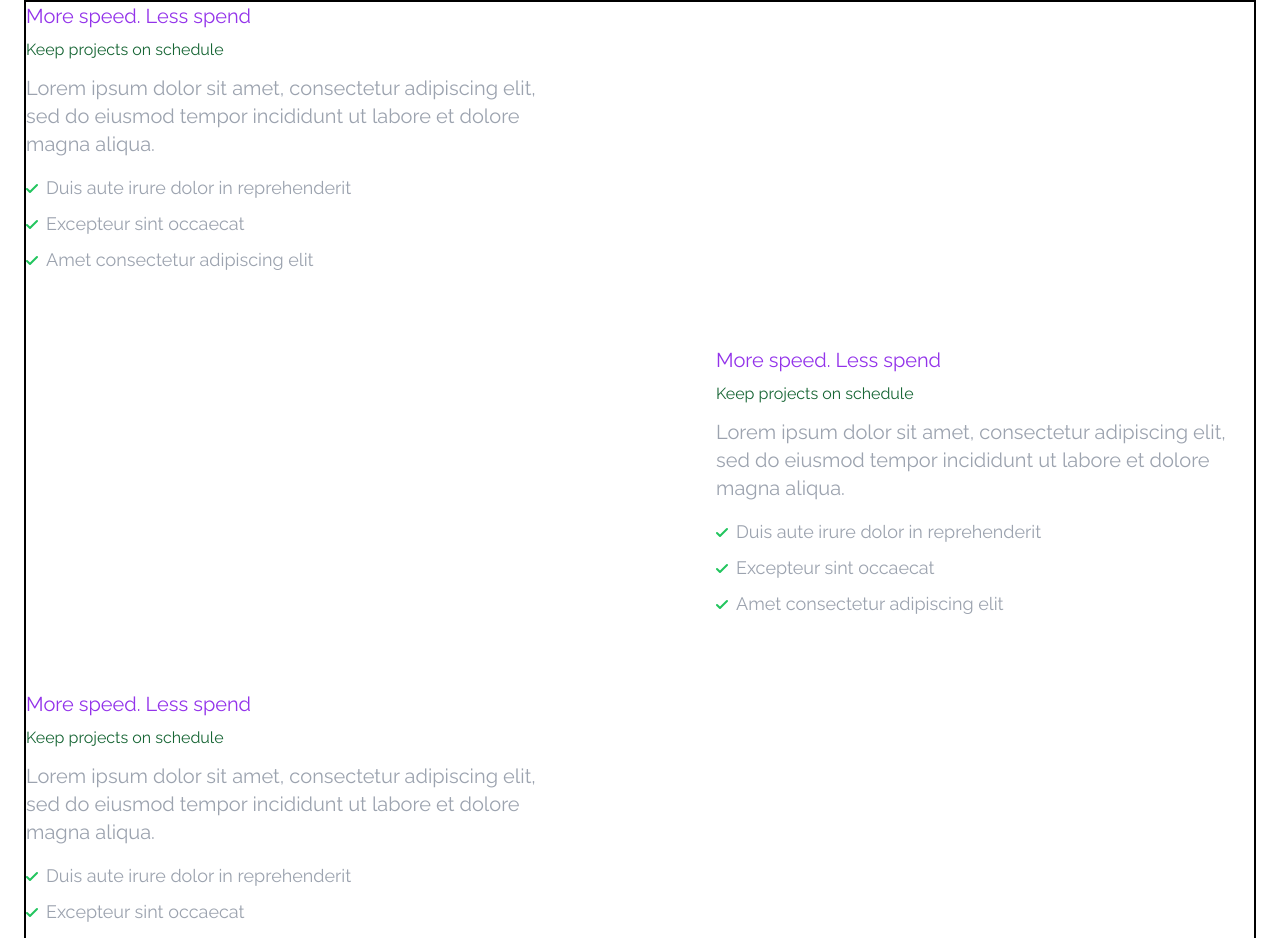
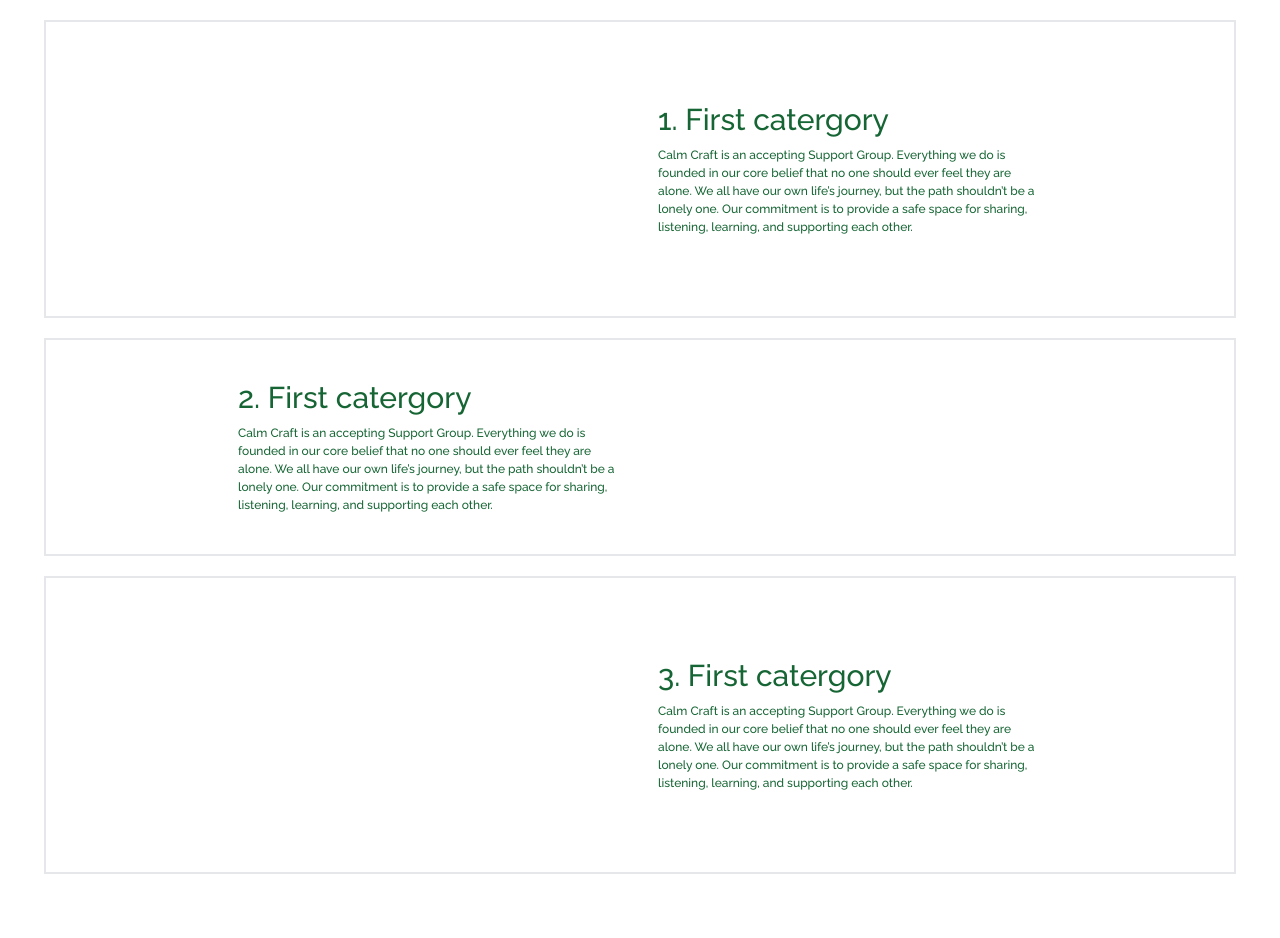
Before and after one commit to heritierbagumire/calm-craft, a React (Create React App) app: page / in a window 1280 px wide. Shown: the part 1380-2318 px from the top of the page. Built offline with nearby package versions, Linux system fonts and the light colour scheme.

Commit message:
about changed

```diff
--- a/src/components/About.jsx
+++ b/src/components/About.jsx
@@ -16,9 +16,11 @@
             <div className="w-full mx-0 text-start pb-8 md:pb-16">
               <div className="flex flex-col md:flex md:flex-row justify-around text-sm gap-x-4  overflow-hidden font-semibold px-2 m-2 text-green-800  my-4 py-4 ">
                 <div className="w-full h-fill md:w-8/10">
-                  <p className="text-start text-5xl">About Us</p>
+                  <p className="text-center md:text-start text-5xl ">
+                    About Us
+                  </p>
                   <div className="w-full  ">
-                    <h1 className="h2 mb-4 ml-0 pt-2 text-[18px] text-green-800 font-semibold">
+                    <h1 className="h2 mb-4 ml-0 pt-2 text-[18px] text-center md:text-start text-green-800 font-semibold">
                       Who we are
                     </h1>
                   </div>
@@ -40,196 +42,58 @@
             </div>
 
             {/* Items */}
-            <div className="grid gap-20 grid-flow-row border-2 border-black">
-              {/* 1st item */}
-              <div className="md:grid md:grid-cols-12 md:gap-6 items-center">
-                {/* Image */}
-                <div
-                  className="max-w-xl md:max-w-none md:w-full mx-auto md:col-span-5 lg:col-span-6 mb-8 md:mb-0 md:order-1"
-                  data-aos="fade-up"
-                ></div>
-                {/* Content */}
-                <div
-                  className="max-w-xl md:max-w-none md:w-full mx-auto md:col-span-7 lg:col-span-6"
-                  data-aos="fade-right"
-                >
-                  <div className="md:pr-4 lg:pr-12 xl:pr-16">
-                    <div className="font-architects-daughter text-xl text-purple-600 mb-2">
-                      More speed. Less spend
-                    </div>
-                    <h3 className="h3 mb-3">Keep projects on schedule</h3>
-                    <p
-                      className="text-xl text-gray-400 mb-4"
-                      data-aos="fade-up"
-                    >
-                      Lorem ipsum dolor sit amet, consectetur adipiscing elit,
-                      sed do eiusmod tempor incididunt ut labore et dolore magna
-                      aliqua.
+
+            <div className="block overflow-hidden container mx-auto px-5">
+              <div className="flex justify-end border-2 my-4 md:my-5 md:pr-48 md:p-20">
+                <div className="flex flex-col justify-center md:justify-center items-center">
+                  <div className="max-w-md text-start">
+                    <h3 className="text-xl md:text-3xl font-medium">
+                      1. First catergory
+                    </h3>
+                    <p className="text-[12px] md:max-w-sm font-medium mt-2">
+                      Calm Craft is an accepting Support Group. Everything we do
+                      is founded in our core belief that no one should ever feel
+                      they are alone. We all have our own life’s journey, but
+                      the path shouldn’t be a lonely one. Our commitment is to
+                      provide a safe space for sharing, listening, learning, and
+                      supporting each other.
                     </p>
-                    <ul className="text-lg text-gray-400 -mb-2">
-                      <li className="flex items-center mb-2">
-                        <svg
-                          className="w-3 h-3 fill-current text-green-500 mr-2 shrink-0"
-                          viewBox="0 0 12 12"
-                          xmlns="http://www.w3.org/2000/svg"
-                        >
-                          <path d="M10.28 2.28L3.989 8.575 1.695 6.28A1 1 0 00.28 7.695l3 3a1 1 0 001.414 0l7-7A1 1 0 0010.28 2.28z" />
-                        </svg>
-                        <span>Duis aute irure dolor in reprehenderit</span>
-                      </li>
-                      <li className="flex items-center mb-2">
-                        <svg
-                          className="w-3 h-3 fill-current text-green-500 mr-2 shrink-0"
-                          viewBox="0 0 12 12"
-                          xmlns="http://www.w3.org/2000/svg"
-                        >
-                          <path d="M10.28 2.28L3.989 8.575 1.695 6.28A1 1 0 00.28 7.695l3 3a1 1 0 001.414 0l7-7A1 1 0 0010.28 2.28z" />
-                        </svg>
-                        <span>Excepteur sint occaecat</span>
-                      </li>
-                      <li className="flex items-center">
-                        <svg
-                          className="w-3 h-3 fill-current text-green-500 mr-2 shrink-0"
-                          viewBox="0 0 12 12"
-                          xmlns="http://www.w3.org/2000/svg"
-                        >
-                          <path d="M10.28 2.28L3.989 8.575 1.695 6.28A1 1 0 00.28 7.695l3 3a1 1 0 001.414 0l7-7A1 1 0 0010.28 2.28z" />
-                        </svg>
-                        <span>Amet consectetur adipiscing elit</span>
-                      </li>
-                    </ul>
                   </div>
                 </div>
               </div>
 
-              {/* 2nd item */}
-              <div className="md:grid md:grid-cols-12 md:gap-6 items-center">
-                {/* Image */}
-                <div
-                  className="max-w-xl md:max-w-none md:w-full mx-auto md:col-span-5 lg:col-span-6 mb-8 md:mb-0 rtl"
-                  data-aos="fade-up"
-                >
-                  <img
-                    className="max-w-full hidden mx-auto md:max-w-none h-auto"
-                    src={FeatImage02}
-                    width={540}
-                    height={405}
-                    alt="Features 02"
-                  />
-                </div>
-                {/* Content */}
-                <div
-                  className="max-w-xl md:max-w-none md:w-full mx-auto md:col-span-7 lg:col-span-6"
-                  data-aos="fade-left"
-                >
-                  <div className="md:pl-4 lg:pl-12 xl:pl-16">
-                    <div className="font-architects-daughter text-xl text-purple-600 mb-2">
-                      More speed. Less spend
-                    </div>
-                    <h3 className="h3 mb-3">Keep projects on schedule</h3>
-                    <p className="text-xl text-gray-400 mb-4">
-                      Lorem ipsum dolor sit amet, consectetur adipiscing elit,
-                      sed do eiusmod tempor incididunt ut labore et dolore magna
-                      aliqua.
+              <div className="flex justify-start border-2 my-12 md:my-5 md:pl-0 lg:pl-48 md:py-10">
+                <div className="flex flex-col justify-center md:justify-center items-center">
+                  <div className="max-w-md text-start">
+                    <h3 className="text-xl md:text-3xl font-medium">
+                      2. First catergory
+                    </h3>
+                    <p className="text-[12px] md:max-w-sm font-medium mt-2">
+                      Calm Craft is an accepting Support Group. Everything we do
+                      is founded in our core belief that no one should ever feel
+                      they are alone. We all have our own life’s journey, but
+                      the path shouldn’t be a lonely one. Our commitment is to
+                      provide a safe space for sharing, listening, learning, and
+                      supporting each other.
                     </p>
-                    <ul className="text-lg text-gray-400 -mb-2">
-                      <li className="flex items-center mb-2">
-                        <svg
-                          className="w-3 h-3 fill-current text-green-500 mr-2 shrink-0"
-                          viewBox="0 0 12 12"
-                          xmlns="http://www.w3.org/2000/svg"
-                        >
-                          <path d="M10.28 2.28L3.989 8.575 1.695 6.28A1 1 0 00.28 7.695l3 3a1 1 0 001.414 0l7-7A1 1 0 0010.28 2.28z" />
-                        </svg>
-                        <span>Duis aute irure dolor in reprehenderit</span>
-                      </li>
-                      <li className="flex items-center mb-2">
-                        <svg
-                          className="w-3 h-3 fill-current text-green-500 mr-2 shrink-0"
-                          viewBox="0 0 12 12"
-                          xmlns="http://www.w3.org/2000/svg"
-                        >
-                          <path d="M10.28 2.28L3.989 8.575 1.695 6.28A1 1 0 00.28 7.695l3 3a1 1 0 001.414 0l7-7A1 1 0 0010.28 2.28z" />
-                        </svg>
-                        <span>Excepteur sint occaecat</span>
-                      </li>
-                      <li className="flex items-center">
-                        <svg
-                          className="w-3 h-3 fill-current text-green-500 mr-2 shrink-0"
-                          viewBox="0 0 12 12"
-                          xmlns="http://www.w3.org/2000/svg"
-                        >
-                          <path d="M10.28 2.28L3.989 8.575 1.695 6.28A1 1 0 00.28 7.695l3 3a1 1 0 001.414 0l7-7A1 1 0 0010.28 2.28z" />
-                        </svg>
-                        <span>Amet consectetur adipiscing elit</span>
-                      </li>
-                    </ul>
                   </div>
                 </div>
               </div>
 
-              {/* 3rd item */}
-              <div className="md:grid md:grid-cols-12 md:gap-6 items-center">
-                {/* Image */}
-                <div
-                  className="max-w-xl md:max-w-none md:w-full mx-auto md:col-span-5 lg:col-span-6 mb-8 md:mb-0 md:order-1"
-                  data-aos="fade-up"
-                >
-                  <img
-                    className="max-w-full hidden mx-auto md:max-w-none h-auto"
-                    src={FeatImage03}
-                    width={540}
-                    height={405}
-                    alt="Features 03"
-                  />
-                </div>
-                {/* Content */}
-                <div
-                  className="max-w-xl md:max-w-none md:w-full mx-auto md:col-span-7 lg:col-span-6"
-                  data-aos="fade-right"
-                >
-                  <div className="md:pr-4 lg:pr-12 xl:pr-16">
-                    <div className="font-architects-daughter text-xl text-purple-600 mb-2">
-                      More speed. Less spend
-                    </div>
-                    <h3 className="h3 mb-3">Keep projects on schedule</h3>
-                    <p className="text-xl text-gray-400 mb-4">
-                      Lorem ipsum dolor sit amet, consectetur adipiscing elit,
-                      sed do eiusmod tempor incididunt ut labore et dolore magna
-                      aliqua.
+              <div className="flex justify-end border-2 my-4 md:my-5 lg:mb-20 md:pr-48 md:p-20">
+                <div className="flex flex-col justify-center md:justify-center items-center">
+                  <div className="max-w-md text-start">
+                    <h3 className="text-xl md:text-3xl font-medium">
+                      3. First catergory
+                    </h3>
+                    <p className="text-[12px] md:max-w-sm font-medium mt-2">
+                      Calm Craft is an accepting Support Group. Everything we do
+                      is founded in our core belief that no one should ever feel
+                      they are alone. We all have our own life’s journey, but
+                      the path shouldn’t be a lonely one. Our commitment is to
+                      provide a safe space for sharing, listening, learning, and
+                      supporting each other.
                     </p>
-                    <ul className="text-lg text-gray-400 -mb-2">
-                      <li className="flex items-center mb-2">
-                        <svg
-                          className="w-3 h-3 fill-current text-green-500 mr-2 shrink-0"
-                          viewBox="0 0 12 12"
-                          xmlns="http://www.w3.org/2000/svg"
-                        >
-                          <path d="M10.28 2.28L3.989 8.575 1.695 6.28A1 1 0 00.28 7.695l3 3a1 1 0 001.414 0l7-7A1 1 0 0010.28 2.28z" />
-                        </svg>
-                        <span>Duis aute irure dolor in reprehenderit</span>
-                      </li>
-                      <li className="flex items-center mb-2">
-                        <svg
-                          className="w-3 h-3 fill-current text-green-500 mr-2 shrink-0"
-                          viewBox="0 0 12 12"
-                          xmlns="http://www.w3.org/2000/svg"
-                        >
-                          <path d="M10.28 2.28L3.989 8.575 1.695 6.28A1 1 0 00.28 7.695l3 3a1 1 0 001.414 0l7-7A1 1 0 0010.28 2.28z" />
-                        </svg>
-                        <span>Excepteur sint occaecat</span>
-                      </li>
-                      <li className="flex items-center">
-                        <svg
-                          className="w-3 h-3 fill-current text-green-500 mr-2 shrink-0"
-                          viewBox="0 0 12 12"
-                          xmlns="http://www.w3.org/2000/svg"
-                        >
-                          <path d="M10.28 2.28L3.989 8.575 1.695 6.28A1 1 0 00.28 7.695l3 3a1 1 0 001.414 0l7-7A1 1 0 0010.28 2.28z" />
-                        </svg>
-                        <span>Amet consectetur adipiscing elit</span>
-                      </li>
-                    </ul>
                   </div>
                 </div>
               </div>
```
